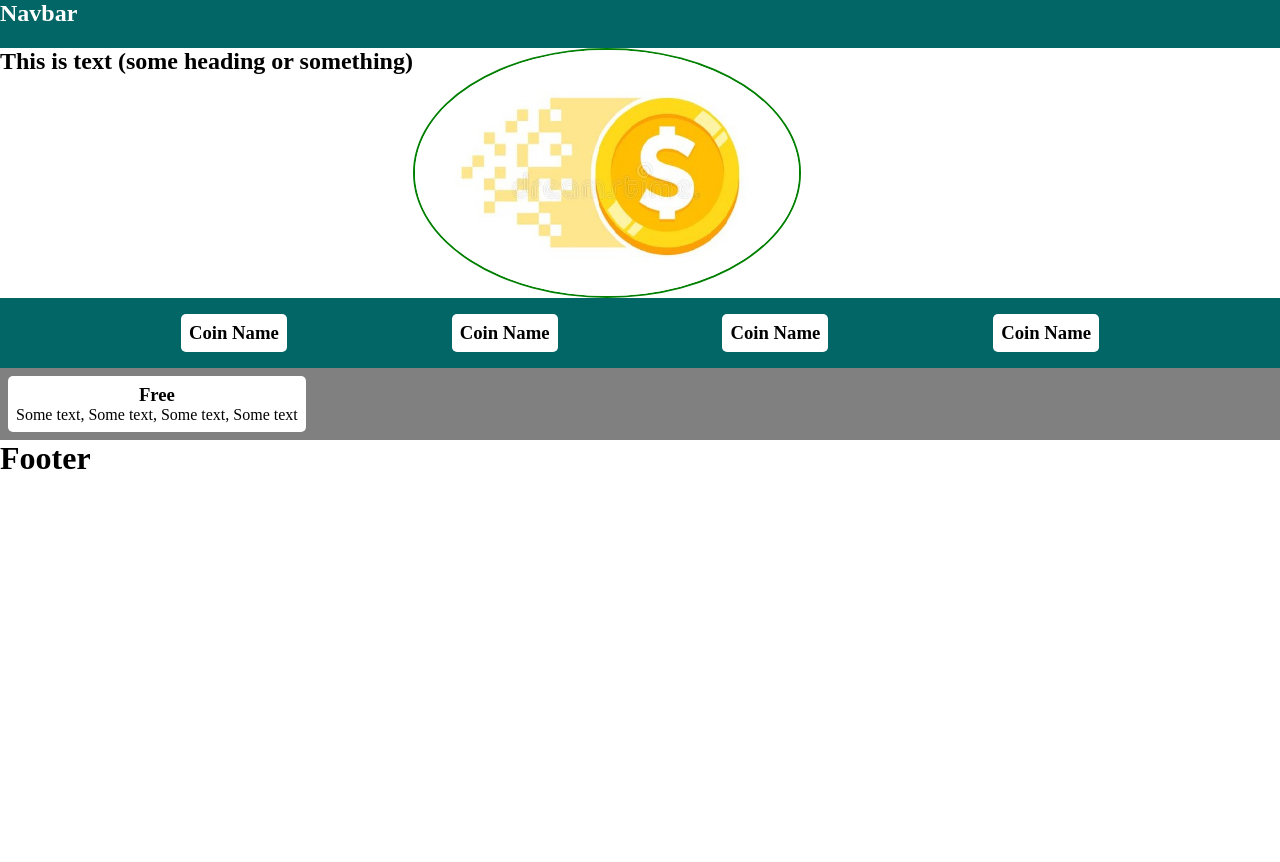
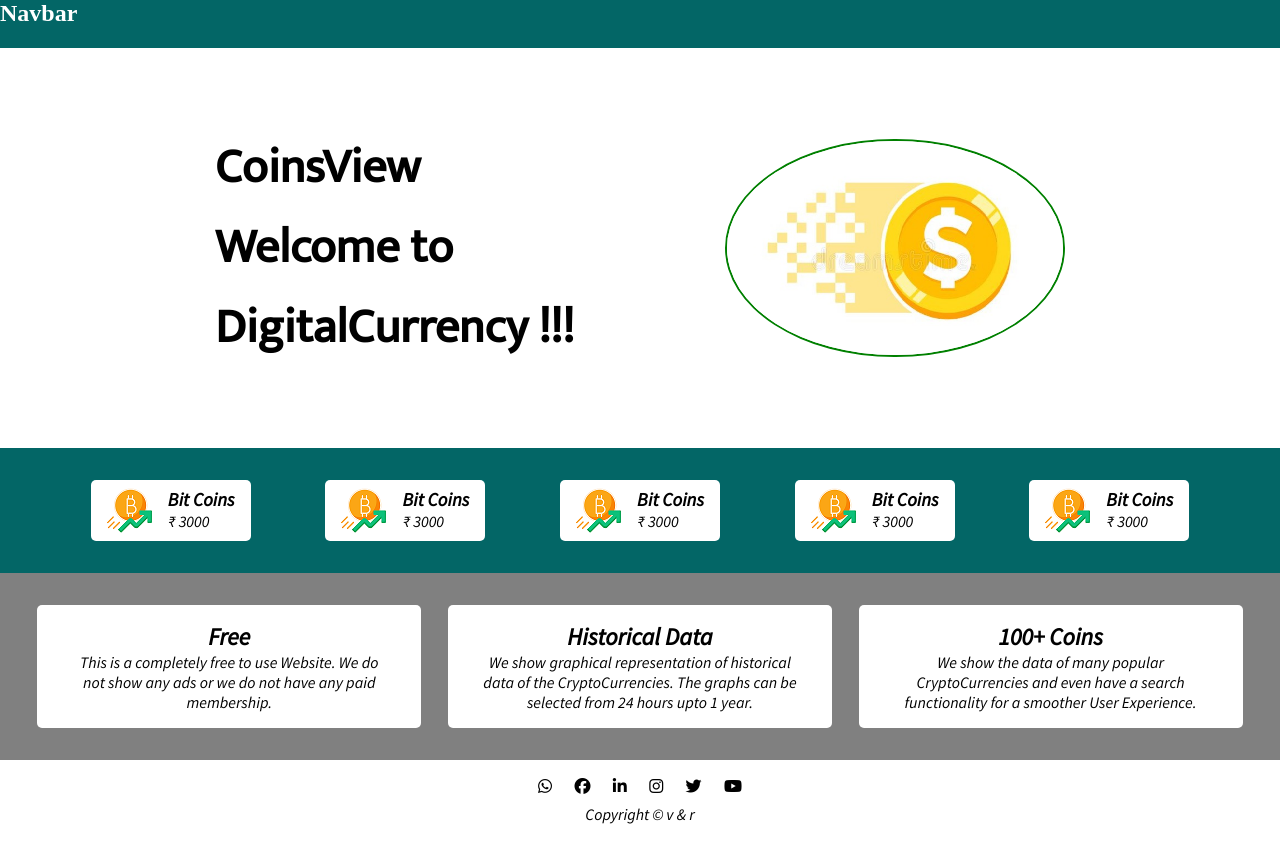
Before and after one commit to rvishl/CoinView---Project, a plain HTML site: page index.html in a window 1280 px wide. Before the commit the page ends 800 px from the top, so only its background shows below. Drawn offline with Linux system fonts and the light colour scheme.

Commit message:
Second commit

```diff
--- a/index.css
+++ b/index.css
@@ -14,6 +14,16 @@ nav {
 
 .flex_container {
     display: flex;
+    flex-wrap: wrap;
+    gap: 1rem;
+}
+
+.main {
+    padding: 5rem;
+    justify-content: space-evenly;
+    font-family: 'Mukta', sans-serif;
+    font-size: xx-large;
+    align-items: center;
 }
 
 .main > img {
@@ -24,24 +34,52 @@ nav {
 
 .trending_coin {
     background-color: rgb(3, 102, 102);
-    padding: 1rem;
+    padding: 2rem;
     justify-content: space-evenly;
+    font-family: 'Source Sans Pro', sans-serif;
 }
 
+.trending_coin > .card {
+    padding: 0.5rem 1rem;
+}
 
+.float-left {
+    float: left;
+}
+
+.float-right {
+    float: right;
+}
+
+.margin_left {
+    margin-left: 1rem;
+}
 
 .features {
-    padding: 0.5rem;
+    padding: 2rem;
     background-color: grey;
-
+    justify-content: space-around;
+    font-family: 'Source Sans Pro', sans-serif;
 }
 
 .card {
-    padding: 0.5rem;
+    padding: 1rem;
     border-radius: 5px;
     background-color: white;
 }
 
 .features > .card {
     text-align: center;
+    padding: 1rem 2rem;
+    width: 25vw;
 }
+
+footer {
+    text-align: center;
+    font-family: 'Source Sans Pro', sans-serif;
+    padding: 1rem;
+}
+
+footer > p {
+    padding: 0.5rem;
+}
--- a/index.html
+++ b/index.html
@@ -5,6 +5,13 @@
         <meta charset="UTF-8" />
         <meta http-equiv="X-UA-Compatible" content="IE=Edge" />
         <meta name="viewport" content="width=device-width, initial-scale=1.0" />
+
+        <link rel="preconnect" href="https://fonts.googleapis.com">
+        <link rel="preconnect" href="https://fonts.gstatic.com" crossorigin>
+        <link href="https://fonts.googleapis.com/css2?family=Mukta&family=Raleway&family=Source+Sans+Pro:ital@1&display=swap" rel="stylesheet">
+
+        <script src="https://kit.fontawesome.com/720abb2d5d.js" crossorigin="anonymous"></script>
+
         <script src="./index.js" defer></script>
         <link rel="stylesheet" href="./index.css" />
     </head>
@@ -17,29 +24,92 @@
 
         <!-- Main Section containing main heading and image -->
         <section class="main flex_container ">
-            <h1>This is text (some heading or something)</h1>
+            <h1>
+                CoinsView
+                <br />
+                Welcome to
+                <br />
+                DigitalCurrency !!!</h1>
             <img src="./asset/pic_logo.jpg" alt="Main_image" />
         </section>
 
         <!-- Second section containing top 4/5 coin information -->
         <section class="trending_coin flex_container">
-            <div class="card"><h3>Coin Name</h3></div>
-            <div class="card"><h3>Coin Name</h3></div>
-            <div class="card"><h3>Coin Name</h3></div>
-            <div class="card"><h3>Coin Name </h3></div>
+            <div class="card">
+                <img src="./asset/coin_logo.png" alt="card-img" class="float-left" />
+                <div class="float-right margin_left">
+                    <h3>Bit Coins</h3>
+                    <p>₹ 3000</p>
+                </div>
+            </div>
+
+            <div class="card">
+                <img src="./asset/coin_logo.png" alt="card-img" class="float-left" />
+                <div class="float-right margin_left">
+                    <h3>Bit Coins</h3>
+                    <p>₹ 3000</p>
+                </div>
+            </div>
+
+            <div class="card">
+                <img src="./asset/coin_logo.png" alt="card-img" class="float-left" />
+                <div class="float-right margin_left">
+                    <h3>Bit Coins</h3>
+                    <p>₹ 3000</p>
+                </div>
+            </div>
+
+            <div class="card">
+                <img src="./asset/coin_logo.png" alt="card-img" class="float-left" />
+                <div class="float-right margin_left">
+                    <h3>Bit Coins</h3>
+                    <p>₹ 3000</p>
+                </div>
+            </div>
+
+            <div class="card">
+                <img src="./asset/coin_logo.png" alt="card-img" class="float-left" />
+                <div class="float-right margin_left">
+                    <h3>Bit Coins</h3>
+                    <p>₹ 3000</p>
+                </div>
+            </div>
+
         </section>
 
         <!-- Third section containing the main features of the website -->
         <section class="features flex_container">
             <div class="card">
-                <h3>Free</h3>
-                <p>Some text, Some text, Some text, Some text</p>
+                <h1>Free</h1>
+                <p>This is a completely free to use Website. We do not show any ads or we do not have any paid membership.</p>
             </div>
+
+            <div class="card">
+                <h1>Historical Data </h1>
+                <p>We show graphical representation of historical data of the CryptoCurrencies. The graphs can be selected from 24 hours upto 1 year.</p>
+            </div>
+
+            <div class="card">
+                <h1>100+ Coins</h1>
+                <p>We show the data of many popular CryptoCurrencies and even have a search functionality for a smoother User Experience.</p>
+            </div>
+
         </section>
 
         <!-- This is the footer containing copyright, created by etc. etc.. -->
         <footer>
-            <h1>Footer</h1>
+            <i class="fa-brands fa-whatsapp"></i>
+            &emsp;
+            <i class="fa-brands fa-facebook"></i>
+            &emsp;
+            <i class="fa-brands fa-linkedin-in"></i>
+            &emsp;
+            <i class="fa-brands fa-instagram"></i>
+            &emsp;
+            <i class="fa-brands fa-twitter"></i>
+            &emsp;
+            <i class="fa-brands fa-youtube"></i>
+            <p>Copyright &copy; v &amp; r<p>
         </footer>
 
     </body>
```
Also changed, not shown: asset/coin_logo.png (added), 1 other file.
